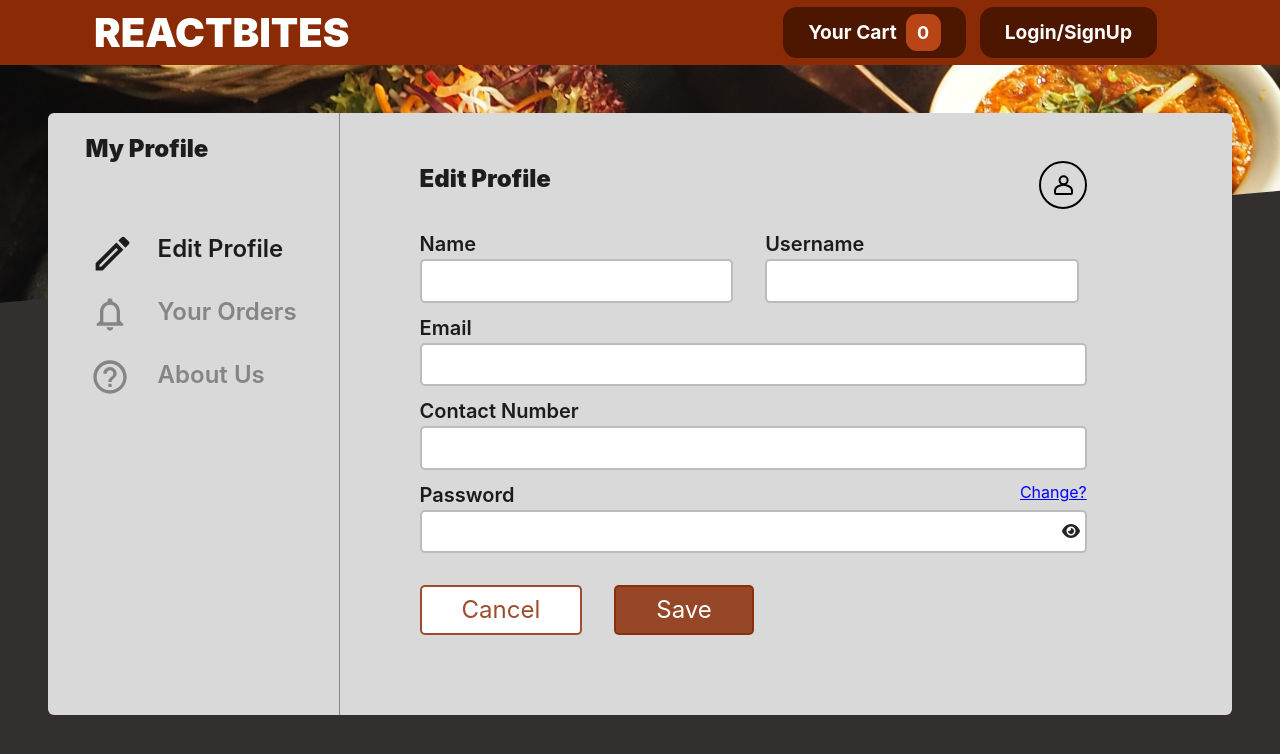
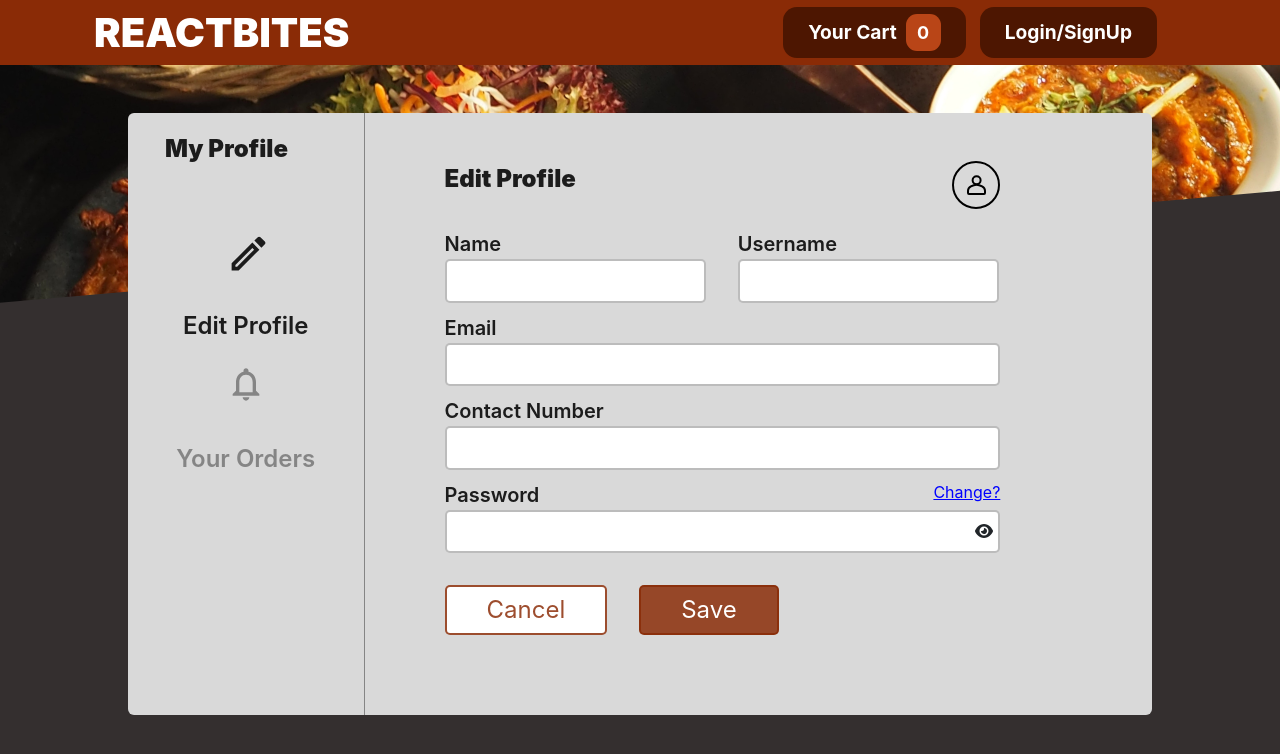
Before and after one commit to jasmeetsingh-1/reactbites, a React (Create React App) app: page /my_profile in a window 1280 px wide. Shown: the top 754 px of the page. Built offline with nearby package versions, Linux system fonts and the light colour scheme.

Commit message:
getting order placed

```diff
--- a/src/components/cssFIles/profile/profile.css
+++ b/src/components/cssFIles/profile/profile.css
@@ -1,7 +1,9 @@
 .profile-css-main-div {
   border-radius: 6px;
   background: #d9d9d9;
-  width: max-content;
+  /* width: max-content; */
+  min-width: 80%;
+  max-width: 80%;
   display: flex;
   flex-direction: row;
   /* justify-content: space-between; */
--- a/src/components/cssFIles/profile/sidebar.css
+++ b/src/components/cssFIles/profile/sidebar.css
@@ -2,6 +2,8 @@
   width: max-content;
   /* border-right: 1px solid #858585; */
   padding: 1rem 2rem;
+  max-width: 23%;
+  min-width: 23%;
 }
 
 .profile-css-menu-active {
@@ -15,7 +17,10 @@
   font-weight: 600;
   display: flex;
   gap: 1.7rem;
-  margin: 13px 10px;
+  margin: 20px 10px;
+  justify-content: center;
+  align-items: center;
+  flex-wrap: wrap;
 }
 
 .profile-css-menu-heading {
--- a/src/components/orderForm/orderform.jsx
+++ b/src/components/orderForm/orderform.jsx
@@ -53,8 +53,8 @@ function OrderForm() {
       cartItems: cartItems.cart,
     };
     console.log("orderpaylad>>>>", orderPayload);
-    setOrderPlacedModal(true);
-    return;
+    // setOrderPlacedModal(true);
+    // return;
     dispatch(signUpReducers.addToOrders(orderPayload));
     formik.resetForm();
   };
@@ -64,10 +64,6 @@ function OrderForm() {
     validationSchema: validation,
     onSubmit: OrderPlacedFromSubmitHandle,
   });
-
-  useEffect(() => {
-    console.log("length>>>", formik.values.phonenumber.length);
-  }, [formik.values]);
 
   return (
     <>
--- a/src/components/profile/profile.jsx
+++ b/src/components/profile/profile.jsx
@@ -10,6 +10,7 @@ import MyProfileAnimation from "../../assets/my_profile_annimation.json";
 import { Formik, Form, Field, ErrorMessage } from "formik";
 import MyOrders from "./profileOrders";
 import AboutUs from "./Aboutus";
+
 library.add(faEye);
 
 function MyProfile() {
@@ -28,6 +29,11 @@ function MyProfile() {
     password: loginData.data.password,
     confirmpassword: loginData.data.password,
   };
+
+  useEffect(() => {
+    console.log("orders>>>", loginData.data.orders);
+    // setPasswordChanging(false);
+  }, []);
 
   return (
     <>
@@ -69,6 +75,8 @@ function MyProfile() {
                         <div className="width-div-container-profile-css">
                           <label htmlFor="username">Username</label>
                           <Field
+                            disabled={true}
+                            style={{ cursor: "not-allowed" }}
                             name="username"
                             id="username"
                             value={values.username}
@@ -162,7 +170,9 @@ function MyProfile() {
                       ) : (
                         <div
                           className="profile-edit-form-row"
-                          style={{ position: "relative" }}
+                          style={{
+                            position: "relative",
+                          }}
                         >
                           <span
                             style={{
@@ -193,6 +203,7 @@ function MyProfile() {
 
                           <label htmlFor="password">Password</label>
                           <Field
+                            style={{ cursor: "not-allowed" }}
                             type={viewingPassword ? "text" : "password"}
                             name="password"
                             id="password"
--- a/src/components/profile/sidebar.jsx
+++ b/src/components/profile/sidebar.jsx
@@ -77,7 +77,7 @@ function Sidebar({ activeMenu, setActiveMenu }) {
           </span>
           Your Orders
         </div>
-        <div
+        {/* <div
           className={`profile-css-menu-items ${
             activeMenu === 3 ? "profile-css-menu-active" : ""
           }`}
@@ -107,7 +107,7 @@ function Sidebar({ activeMenu, setActiveMenu }) {
             </svg>
           </span>
           About Us
-        </div>
+        </div> */}
       </div>
     </div>
   );
--- a/src/components/redux-store/store.jsx
+++ b/src/components/redux-store/store.jsx
@@ -26,11 +26,6 @@ const LoginSlice = createSlice({
   initialState: loginFormData,
   reducers: {
     loginButtonHandlerReducers(state, action) {
-      // return {
-      //   ...state,
-      //   isloggedIn: action.payload.status,
-      //   data: action.payload.userdata,
-      // };
       state.isloggedIn = action.payload.status;
       state.data = action.payload.userdata;
     },
@@ -52,16 +47,13 @@ const SignUpSlice = createSlice({
       };
       console.log("new signup data>>>", newSignUp);
       state.signupdata = [...state.signupdata, newSignUp];
-      // return {
-      //   ...state,
-      //   signupdata: [...state.signupdata, newSignUp],
-      // };
     },
     addToOrders(state, action) {
       console.log("action payload>>>", action.payload);
       const indexOFItem = state.signupdata.findIndex(
         (item) => item.email === action.payload.loginEmail
       );
+      // console.log("data to update:>>>>", state.signupdata[indexOFItem]);
       let newSignUpData;
       if (indexOFItem !== -1) {
         const updatedSignUpdata = state.signupdata[indexOFItem];
@@ -71,13 +63,15 @@ const SignUpSlice = createSlice({
           orderTotal: action.payload.orderTotal,
           orderItems: action.payload.cartItems,
         };
-        console.log(newOrder);
         newSignUpData = {
           ...updatedSignUpdata,
           orders: [...updatedSignUpdata.orders, newOrder],
         };
-
-        console.log("updatred", newSignUpData);
+        console.log("updated", newSignUpData);
+        const updatedItems = [...state.signupdata];
+        updatedItems[indexOFItem] = newSignUpData;
+        state.signupdata = [...updatedItems];
+        // look code from item already in cart and then manage stuff here bro
       }
     },
   },
@@ -108,11 +102,6 @@ const cartSlice = createSlice({
 
         state.cart = updatedItems;
         state.totalAmount = newTotalAmount;
-        // return {
-        //   ...state,
-        //   cart: updatedItems,
-        //   totalAmount: newTotalAmount,
-        // };
       } else {
         //new item to add in cart
         const updatedItems = state.cart.concat(action.payload);
@@ -135,11 +124,6 @@ const cartSlice = createSlice({
         );
         state.cart = updatedItems;
         state.totalAmount = newTotalAmount;
-        // return {
-        //   ...state,
-        //   cart: updatedItems,
-        //   totalAmount: newTotalAmount,
-        // };
       } else {
         //update the amount
         let newItem = {
@@ -150,21 +134,11 @@ const cartSlice = createSlice({
         updatedItems[indexOFItem] = newItem;
         state.cart = updatedItems;
         state.totalAmount = newTotalAmount;
-        // return {
-        //   ...state,
-        //   cart: updatedItems,
-        //   totalAmount: newTotalAmount,
-        // };
       }
     },
     cartItemClear(state) {
       state.cart = [];
       state.totalAmount = 0;
-      // return {
-      //   ...state,
-      //   cart: [],
-      //   totalAmount: 0,
-      // };
     },
   },
 });
```
